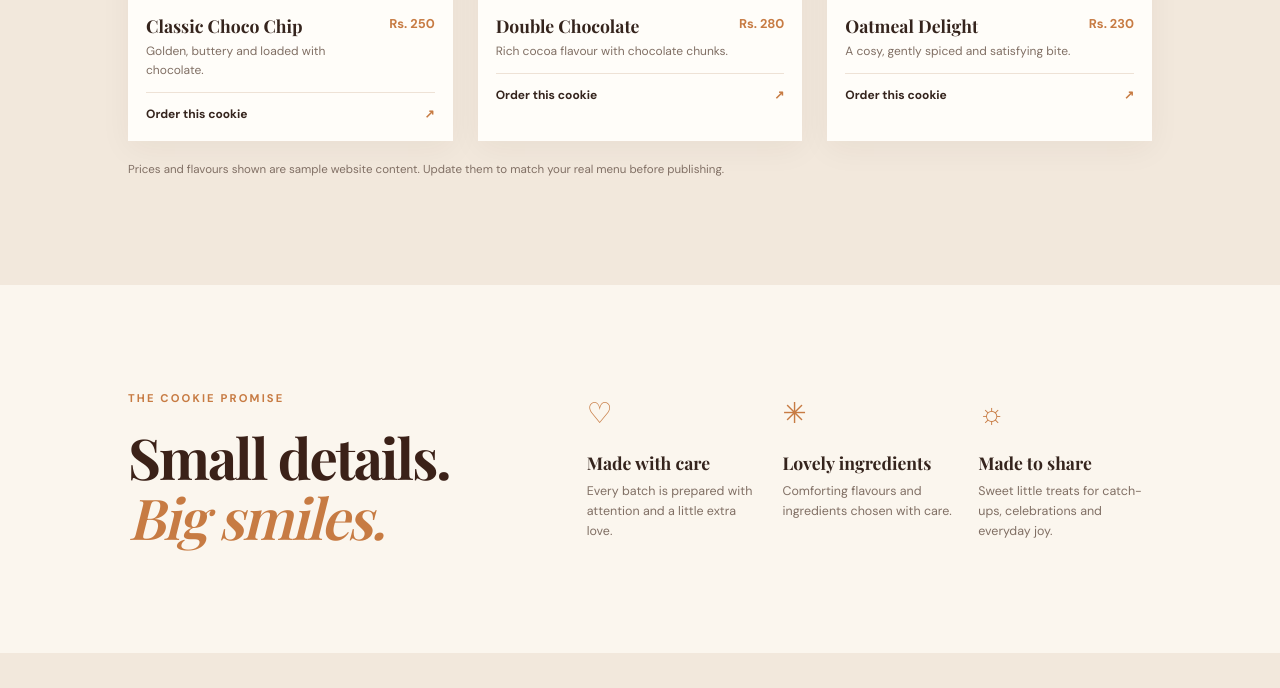
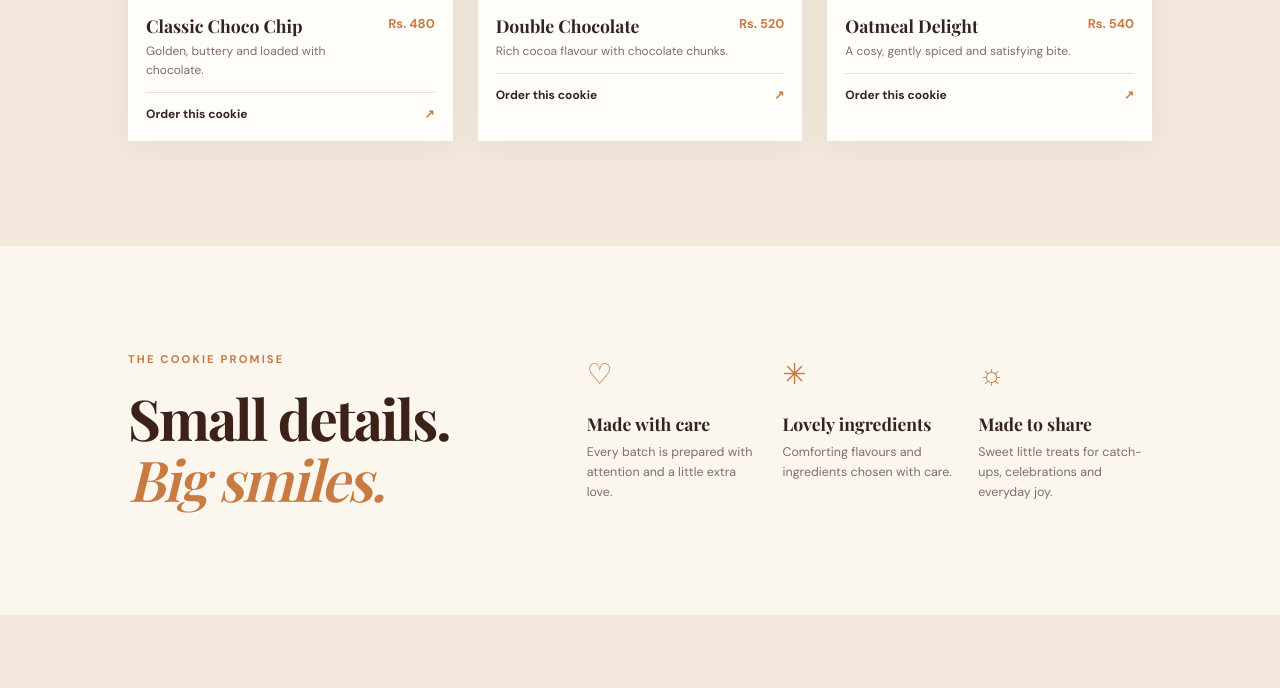
Before and after one commit to mohibullah-cs/mohib-cookies-company, a plain HTML site: page index.html in a window 1280 px wide. Shown: the part 2032-2720 px from the top of the page. Drawn offline with nearby package versions, Linux system fonts and the light colour scheme.

Commit message:
Update index.html

```diff
--- a/index.html
+++ b/index.html
@@ -1,4 +1,3 @@
-
 <!DOCTYPE html>
 <html lang="en">
 <head>
@@ -162,7 +161,7 @@
               <h3>Classic Choco Chip</h3>
               <p>Golden, buttery and loaded with chocolate.</p>
             </div>
-            <span class="price">Rs. 250</span>
+            <span class="price">Rs. 480</span>
           </div>
 
           <a class="order-link" href="#contact" data-product="Classic Choco Chip">
@@ -183,7 +182,7 @@
               <h3>Double Chocolate</h3>
               <p>Rich cocoa flavour with chocolate chunks.</p>
             </div>
-            <span class="price">Rs. 280</span>
+            <span class="price">Rs. 520</span>
           </div>
 
           <a class="order-link" href="#contact" data-product="Double Chocolate">
@@ -204,7 +203,7 @@
               <h3>Oatmeal Delight</h3>
               <p>A cosy, gently spiced and satisfying bite.</p>
             </div>
-            <span class="price">Rs. 230</span>
+            <span class="price">Rs. 540</span>
           </div>
 
           <a class="order-link" href="#contact" data-product="Oatmeal Delight">
@@ -214,10 +213,6 @@
         </article>
 
       </div>
-
-      <p class="menu-note">
-        Prices and flavours shown are sample website content. Update them to match your real menu before publishing.
-      </p>
 
     </section>
 
@@ -254,7 +249,7 @@
 
     </section>
 
-    <!-- UPDATED CUSTOMER REVIEWS SECTION -->
+    <!-- CUSTOMER REVIEWS -->
 
     <section class="review-section section" id="reviews">
 
@@ -314,15 +309,6 @@
           <p>WhatsApp ordering</p>
         </div>
 
-        <div>
-          <span>OUR HOURS</span>
-          <p>Update with your business hours</p>
-        </div>
-
-        <p class="contact-small">
-          Update your business hours and other details before publishing.
-        </p>
-
       </div>
 
     </section>
@@ -352,4 +338,4 @@
   </footer>
 
 </body>
-  </html>
+      </html>
```
